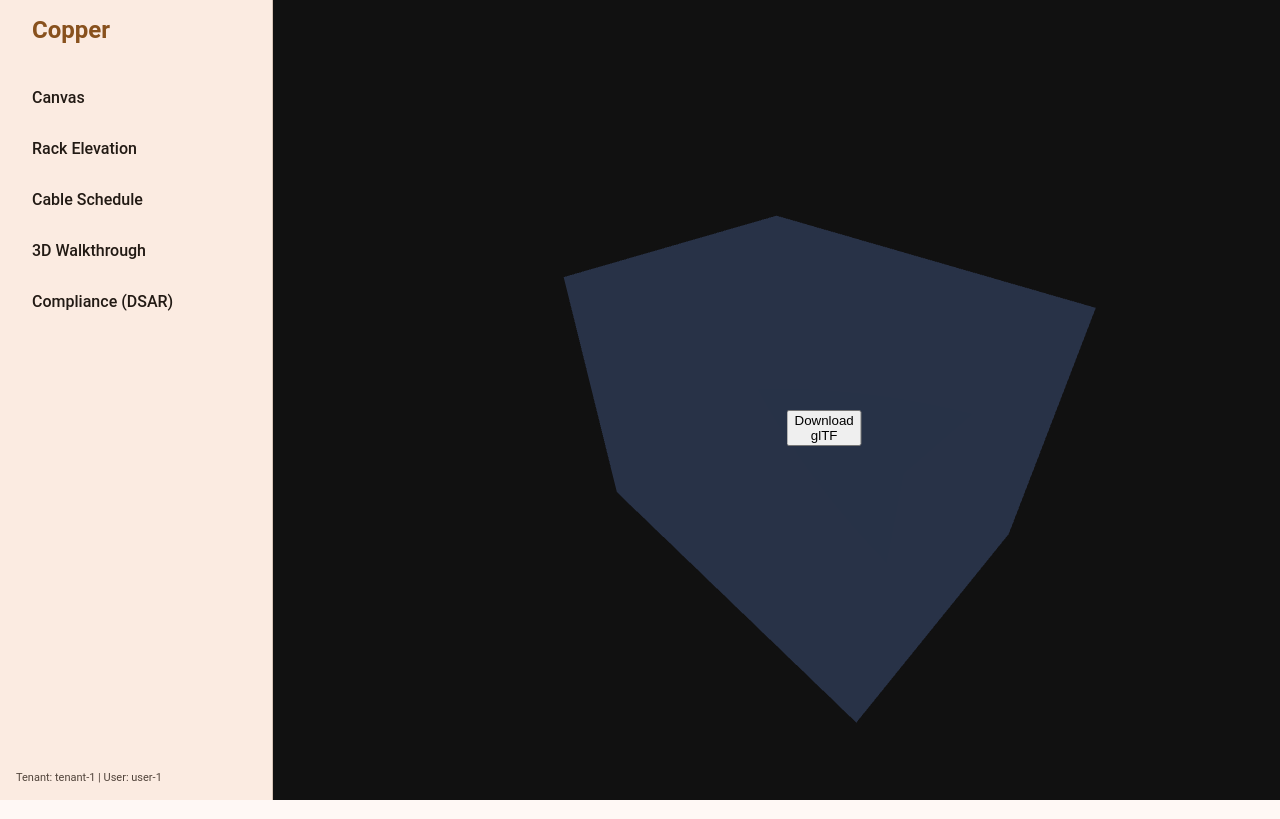
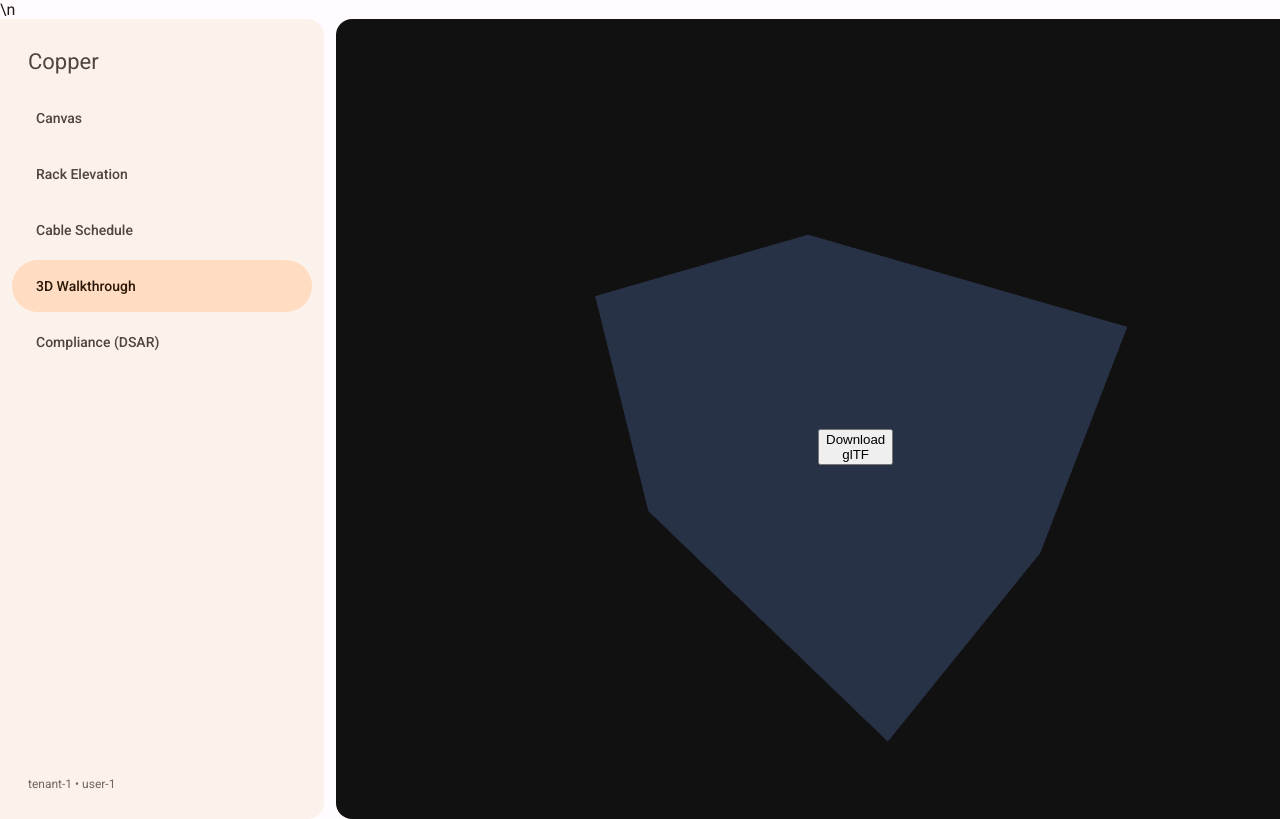
Before and after one commit to sindrehaugen/Copper, a React (Vite) app in the folder app/: page /3d in a window 1280 px wide. Built offline with nearby package versions, Linux system fonts and the light colour scheme; what @antv/x6-react-shape would draw is missing.

Commit message:
style: implement Material Design 3 layout and dynamic color tokens (Light/Dark)

```diff
--- a/app/index.html
+++ b/app/index.html
@@ -2,7 +2,7 @@
 <html lang="en">
   <head>
     <meta charset="UTF-8" />
-    <meta name="viewport" content="width=device-width, initial-scale=1.0" />
+    <meta name="viewport" content="width=device-width, initial-scale=1.0" />\n    <meta name="color-scheme" content="light dark" />
     <title>Copper</title>
   </head>
   <body>
--- a/app/src/shell/index.tsx
+++ b/app/src/shell/index.tsx
@@ -1,5 +1,5 @@
 import { ReactNode, createContext, useContext, useEffect, useState } from 'react';
-import { BrowserRouter, Routes, Route, Link } from 'react-router-dom';
+import { BrowserRouter, Routes, Route, Link, useLocation } from 'react-router-dom';
 import { useTranslation } from 'react-i18next';
 import { useDocumentStore } from '../store/documentStore';
 import { useSettingsStore } from '../store/settingsStore';
@@ -23,28 +23,38 @@ interface SessionContextType {
 
 const SessionContext = createContext<SessionContextType | null>(null);
 
+function NavItem({ to, label }: { to: string; label: string }) {
+  const location = useLocation();
+  const isActive = location.pathname === to;
+  return (
+    <li>
+      <Link to={to} className={isActive ? 'active' : ''}>
+        {label}
+      </Link>
+    </li>
+  );
+}
+
 function Layout({ children }: { children: ReactNode }) {
   const { t } = useTranslation();
   const session = useContext(SessionContext);
 
   return (
     <div className="app-layout">
-      <header>
-        <div style={{ padding: '0 1rem 2rem 1rem', fontSize: '1.5rem', fontWeight: 'bold', color: 'var(--md-sys-color-primary)' }}>Copper</div>
-        <nav>
-          <ul>
-            <li><Link to="/">Canvas</Link></li>
-            <li><Link to="/rack">Rack Elevation</Link></li>
-            <li><Link to="/schedule">Cable Schedule</Link></li>
-            <li><Link to="/3d">3D Walkthrough</Link></li>
-            <li><Link to="/compliance">Compliance (DSAR)</Link></li>
-          </ul>
-        </nav>
+      <nav className="m3-nav-drawer">
+        <div className="m3-nav-header">Copper</div>
+        <ul>
+          <NavItem to="/" label="Canvas" />
+          <NavItem to="/rack" label="Rack Elevation" />
+          <NavItem to="/schedule" label="Cable Schedule" />
+          <NavItem to="/3d" label="3D Walkthrough" />
+          <NavItem to="/compliance" label="Compliance (DSAR)" />
+        </ul>
         <div className="session-info">
-          Tenant: {session?.tenantId} | User: {session?.userId}
+          {session?.tenantId} • {session?.userId}
         </div>
-      </header>
-      <main>
+      </nav>
+      <main className="m3-main-content">
         {children}
       </main>
     </div>
@@ -66,7 +76,7 @@ function ConnectedCanvasView() {
 
     applyElkLayoutX6(rawNodes, rawEdges, { wireSpacing: settings.wireSpacing }).then(({ nodes: layoutedNodes, edges: layoutedEdges }) => {
       setNodes(layoutedNodes);
-      setEdges(layoutedEdges); // Labels and extra config handled in CanvasView
+      setEdges(layoutedEdges);
     });
   }, [document, settings.wireSpacing, settings.terminalSpacing, settings.headerFontSize, settings.showCableLabels, settings.cableLabelPosition]);
 
--- a/app/src/theme/theme.css
+++ b/app/src/theme/theme.css
@@ -1,214 +1,97 @@
-/* Material Design 3 Design Tokens (ADR-0009) */
-/* Generated from seed color #B87333 */
+@import url('https://fonts.googleapis.com/css2?family=Roboto:wght@400;500;700&display=swap');
 
 :root {
-  /* Inform browser of supported color schemes */
-  color-scheme: light dark;
-
-  /* --- Shape Tokens --- */
-  --md-sys-shape-corner-none: 0px;
-  --md-sys-shape-corner-extra-small: 4px;
-  --md-sys-shape-corner-small: 8px;
-  --md-sys-shape-corner-medium: 12px;
-  --md-sys-shape-corner-large: 16px;
-  --md-sys-shape-corner-extra-large: 28px;
-  --md-sys-shape-corner-full: 9999px;
-
-  /* --- Elevation Tokens --- */
-  --md-sys-elevation-level-0: none;
-  --md-sys-elevation-level-1: 0px 1px 3px 1px rgba(0, 0, 0, 0.15), 0px 1px 2px 0px rgba(0, 0, 0, 0.30);
-  --md-sys-elevation-level-2: 0px 2px 6px 2px rgba(0, 0, 0, 0.15), 0px 1px 2px 0px rgba(0, 0, 0, 0.30);
-  --md-sys-elevation-level-3: 0px 4px 8px 3px rgba(0, 0, 0, 0.15), 0px 1px 3px 0px rgba(0, 0, 0, 0.30);
-  --md-sys-elevation-level-4: 0px 6px 10px 4px rgba(0, 0, 0, 0.15), 0px 2px 3px 0px rgba(0, 0, 0, 0.30);
-  --md-sys-elevation-level-5: 0px 8px 12px 6px rgba(0, 0, 0, 0.15), 0px 4px 4px 0px rgba(0, 0, 0, 0.30);
-
-  /* --- State Layer Tokens --- */
-  --md-sys-state-hover-opacity: 0.08;
-  --md-sys-state-focus-opacity: 0.12;
-  --md-sys-state-pressed-opacity: 0.12;
-  --md-sys-state-dragged-opacity: 0.16;
-
-  /* --- Typography Scale Tokens --- */
-  --md-sys-typescale-display-large-font-family: Roboto, system-ui, -apple-system, BlinkMacSystemFont, "Segoe UI", sans-serif;
-  --md-sys-typescale-display-large-font-size: 3.5625rem;
-  --md-sys-typescale-display-large-line-height: 4rem;
-  --md-sys-typescale-display-large-font-weight: 400;
-  --md-sys-typescale-display-large-letter-spacing: -0.25px;
-  --md-sys-typescale-display-medium-font-family: Roboto, system-ui, -apple-system, BlinkMacSystemFont, "Segoe UI", sans-serif;
-  --md-sys-typescale-display-medium-font-size: 2.8125rem;
-  --md-sys-typescale-display-medium-line-height: 3.25rem;
-  --md-sys-typescale-display-medium-font-weight: 400;
-  --md-sys-typescale-display-medium-letter-spacing: 0px;
-  --md-sys-typescale-display-small-font-family: Roboto, system-ui, -apple-system, BlinkMacSystemFont, "Segoe UI", sans-serif;
-  --md-sys-typescale-display-small-font-size: 2.25rem;
-  --md-sys-typescale-display-small-line-height: 2.75rem;
-  --md-sys-typescale-display-small-font-weight: 400;
-  --md-sys-typescale-display-small-letter-spacing: 0px;
-  --md-sys-typescale-headline-large-font-family: Roboto, system-ui, -apple-system, BlinkMacSystemFont, "Segoe UI", sans-serif;
-  --md-sys-typescale-headline-large-font-size: 2rem;
-  --md-sys-typescale-headline-large-line-height: 2.5rem;
-  --md-sys-typescale-headline-large-font-weight: 400;
-  --md-sys-typescale-headline-large-letter-spacing: 0px;
-  --md-sys-typescale-headline-medium-font-family: Roboto, system-ui, -apple-system, BlinkMacSystemFont, "Segoe UI", sans-serif;
-  --md-sys-typescale-headline-medium-font-size: 1.75rem;
-  --md-sys-typescale-headline-medium-line-height: 2.25rem;
-  --md-sys-typescale-headline-medium-font-weight: 400;
-  --md-sys-typescale-headline-medium-letter-spacing: 0px;
-  --md-sys-typescale-headline-small-font-family: Roboto, system-ui, -apple-system, BlinkMacSystemFont, "Segoe UI", sans-serif;
-  --md-sys-typescale-headline-small-font-size: 1.5rem;
-  --md-sys-typescale-headline-small-line-height: 2rem;
-  --md-sys-typescale-headline-small-font-weight: 400;
-  --md-sys-typescale-headline-small-letter-spacing: 0px;
-  --md-sys-typescale-title-large-font-family: Roboto, system-ui, -apple-system, BlinkMacSystemFont, "Segoe UI", sans-serif;
+  /* Typography */
+  --md-sys-typescale-body-large-font-family: 'Roboto', system-ui, -apple-system, sans-serif;
+  --md-sys-typescale-body-large-font-size: 1rem;
+  --md-sys-typescale-body-large-line-height: 1.5rem;
+  --md-sys-typescale-body-large-font-weight: 400;
+  --md-sys-typescale-label-large-font-family: 'Roboto', system-ui, -apple-system, sans-serif;
+  --md-sys-typescale-label-large-font-size: 0.875rem;
+  --md-sys-typescale-label-large-line-height: 1.25rem;
+  --md-sys-typescale-label-large-font-weight: 500;
+  --md-sys-typescale-title-large-font-family: 'Roboto', system-ui, -apple-system, sans-serif;
   --md-sys-typescale-title-large-font-size: 1.375rem;
   --md-sys-typescale-title-large-line-height: 1.75rem;
   --md-sys-typescale-title-large-font-weight: 400;
-  --md-sys-typescale-title-large-letter-spacing: 0px;
-  --md-sys-typescale-title-medium-font-family: Roboto, system-ui, -apple-system, BlinkMacSystemFont, "Segoe UI", sans-serif;
-  --md-sys-typescale-title-medium-font-size: 1rem;
-  --md-sys-typescale-title-medium-line-height: 1.5rem;
-  --md-sys-typescale-title-medium-font-weight: 500;
-  --md-sys-typescale-title-medium-letter-spacing: 0.15px;
-  --md-sys-typescale-title-small-font-family: Roboto, system-ui, -apple-system, BlinkMacSystemFont, "Segoe UI", sans-serif;
-  --md-sys-typescale-title-small-font-size: 0.875rem;
-  --md-sys-typescale-title-small-line-height: 1.25rem;
-  --md-sys-typescale-title-small-font-weight: 500;
-  --md-sys-typescale-title-small-letter-spacing: 0.1px;
-  --md-sys-typescale-body-large-font-family: Roboto, system-ui, -apple-system, BlinkMacSystemFont, "Segoe UI", sans-serif;
-  --md-sys-typescale-body-large-font-size: 1rem;
-  --md-sys-typescale-body-large-line-height: 1.5rem;
-  --md-sys-typescale-body-large-font-weight: 400;
-  --md-sys-typescale-body-large-letter-spacing: 0.5px;
-  --md-sys-typescale-body-medium-font-family: Roboto, system-ui, -apple-system, BlinkMacSystemFont, "Segoe UI", sans-serif;
-  --md-sys-typescale-body-medium-font-size: 0.875rem;
-  --md-sys-typescale-body-medium-line-height: 1.25rem;
-  --md-sys-typescale-body-medium-font-weight: 400;
-  --md-sys-typescale-body-medium-letter-spacing: 0.25px;
-  --md-sys-typescale-body-small-font-family: Roboto, system-ui, -apple-system, BlinkMacSystemFont, "Segoe UI", sans-serif;
-  --md-sys-typescale-body-small-font-size: 0.75rem;
-  --md-sys-typescale-body-small-line-height: 1rem;
-  --md-sys-typescale-body-small-font-weight: 400;
-  --md-sys-typescale-body-small-letter-spacing: 0.4px;
-  --md-sys-typescale-label-large-font-family: Roboto, system-ui, -apple-system, BlinkMacSystemFont, "Segoe UI", sans-serif;
-  --md-sys-typescale-label-large-font-size: 0.875rem;
-  --md-sys-typescale-label-large-line-height: 1.25rem;
-  --md-sys-typescale-label-large-font-weight: 500;
-  --md-sys-typescale-label-large-letter-spacing: 0.1px;
-  --md-sys-typescale-label-medium-font-family: Roboto, system-ui, -apple-system, BlinkMacSystemFont, "Segoe UI", sans-serif;
-  --md-sys-typescale-label-medium-font-size: 0.75rem;
-  --md-sys-typescale-label-medium-line-height: 1rem;
-  --md-sys-typescale-label-medium-font-weight: 500;
-  --md-sys-typescale-label-medium-letter-spacing: 0.5px;
-  --md-sys-typescale-label-small-font-family: Roboto, system-ui, -apple-system, BlinkMacSystemFont, "Segoe UI", sans-serif;
-  --md-sys-typescale-label-small-font-size: 0.6875rem;
-  --md-sys-typescale-label-small-line-height: 1rem;
-  --md-sys-typescale-label-small-font-weight: 500;
-  --md-sys-typescale-label-small-letter-spacing: 0.5px;
 
-  /* --- Light Theme Color Roles (Default) --- */
+  /* Colors (Light Theme) */
   --md-sys-color-primary: #88511d;
   --md-sys-color-on-primary: #ffffff;
   --md-sys-color-primary-container: #ffdcc2;
-  --md-sys-color-on-primary-container: #6c3a05;
-  --md-sys-color-inverse-primary: #ffb77b;
-  --md-sys-color-primary-fixed: #ffdcc2;
-  --md-sys-color-primary-fixed-dim: #ffb77b;
-  --md-sys-color-on-primary-fixed: #2e1500;
-  --md-sys-color-on-primary-fixed-variant: #6c3a05;
+  --md-sys-color-on-primary-container: #2e1500;
+
   --md-sys-color-secondary: #745944;
   --md-sys-color-on-secondary: #ffffff;
   --md-sys-color-secondary-container: #ffdcc2;
-  --md-sys-color-on-secondary-container: #5a422e;
-  --md-sys-color-secondary-fixed: #ffdcc2;
-  --md-sys-color-secondary-fixed-dim: #e3c0a6;
-  --md-sys-color-on-secondary-fixed: #2a1707;
-  --md-sys-color-on-secondary-fixed-variant: #5a422e;
+  --md-sys-color-on-secondary-container: #2a1707;
+
   --md-sys-color-tertiary: #5b6237;
   --md-sys-color-on-tertiary: #ffffff;
   --md-sys-color-tertiary-container: #e0e7b1;
-  --md-sys-color-on-tertiary-container: #444a22;
-  --md-sys-color-tertiary-fixed: #e0e7b1;
-  --md-sys-color-tertiary-fixed-dim: #c4cb97;
-  --md-sys-color-on-tertiary-fixed: #191e00;
-  --md-sys-color-on-tertiary-fixed-variant: #444a22;
+  --md-sys-color-on-tertiary-container: #191e00;
+
   --md-sys-color-error: #ba1a1a;
   --md-sys-color-on-error: #ffffff;
   --md-sys-color-error-container: #ffdad6;
-  --md-sys-color-on-error-container: #93000a;
-  --md-sys-color-background: #fff8f5;
-  --md-sys-color-on-background: #221a14;
-  --md-sys-color-surface: #fff8f5;
-  --md-sys-color-on-surface: #221a14;
+  --md-sys-color-on-error-container: #410002;
+
+  --md-sys-color-background: #fffbff;
+  --md-sys-color-on-background: #201a17;
+
+  --md-sys-color-surface: #fffbff;
+  --md-sys-color-on-surface: #201a17;
   --md-sys-color-surface-variant: #f3dfd1;
   --md-sys-color-on-surface-variant: #51443b;
-  --md-sys-color-surface-dim: #e7d7cd;
-  --md-sys-color-surface-bright: #fff8f5;
-  --md-sys-color-surface-container-lowest: #ffffff;
-  --md-sys-color-surface-container-low: #fff1e9;
-  --md-sys-color-surface-container: #fbebe1;
-  --md-sys-color-surface-container-high: #f5e5db;
-  --md-sys-color-surface-container-highest: #efe0d6;
-  --md-sys-color-inverse-surface: #382f28;
-  --md-sys-color-inverse-on-surface: #feeee4;
+
   --md-sys-color-outline: #847469;
   --md-sys-color-outline-variant: #d6c3b6;
-  --md-sys-color-shadow: #000000;
-  --md-sys-color-scrim: #000000;
-  --md-sys-color-surface-tint: #88511d;
+
+  --md-sys-color-surface-container-lowest: #ffffff;
+  --md-sys-color-surface-container-low: #fbf2ec;
+  --md-sys-color-surface-container: #f5ece6;
+  --md-sys-color-surface-container-high: #efe7e1;
+  --md-sys-color-surface-container-highest: #e9e1db;
 }
 
-/* --- Dark Theme Color Roles (OS Follower — zero theme flash) --- */
 @media (prefers-color-scheme: dark) {
   :root {
     --md-sys-color-primary: #ffb77b;
     --md-sys-color-on-primary: #4d2700;
     --md-sys-color-primary-container: #6c3a05;
     --md-sys-color-on-primary-container: #ffdcc2;
-    --md-sys-color-inverse-primary: #88511d;
-    --md-sys-color-primary-fixed: #ffdcc2;
-    --md-sys-color-primary-fixed-dim: #ffb77b;
-    --md-sys-color-on-primary-fixed: #2e1500;
-    --md-sys-color-on-primary-fixed-variant: #6c3a05;
+
     --md-sys-color-secondary: #e3c0a6;
     --md-sys-color-on-secondary: #412c19;
     --md-sys-color-secondary-container: #5a422e;
     --md-sys-color-on-secondary-container: #ffdcc2;
-    --md-sys-color-secondary-fixed: #ffdcc2;
-    --md-sys-color-secondary-fixed-dim: #e3c0a6;
-    --md-sys-color-on-secondary-fixed: #2a1707;
-    --md-sys-color-on-secondary-fixed-variant: #5a422e;
+
     --md-sys-color-tertiary: #c4cb97;
     --md-sys-color-on-tertiary: #2e330d;
     --md-sys-color-tertiary-container: #444a22;
     --md-sys-color-on-tertiary-container: #e0e7b1;
-    --md-sys-color-tertiary-fixed: #e0e7b1;
-    --md-sys-color-tertiary-fixed-dim: #c4cb97;
-    --md-sys-color-on-tertiary-fixed: #191e00;
-    --md-sys-color-on-tertiary-fixed-variant: #444a22;
+
     --md-sys-color-error: #ffb4ab;
     --md-sys-color-on-error: #690005;
     --md-sys-color-error-container: #93000a;
     --md-sys-color-on-error-container: #ffdad6;
-    --md-sys-color-background: #19120c;
-    --md-sys-color-on-background: #efe0d6;
-    --md-sys-color-surface: #19120c;
-    --md-sys-color-on-surface: #efe0d6;
+
+    --md-sys-color-background: #201a17;
+    --md-sys-color-on-background: #ece0da;
+
+    --md-sys-color-surface: #201a17;
+    --md-sys-color-on-surface: #ece0da;
     --md-sys-color-surface-variant: #51443b;
     --md-sys-color-on-surface-variant: #d6c3b6;
-    --md-sys-color-surface-dim: #19120c;
-    --md-sys-color-surface-bright: #413731;
-    --md-sys-color-surface-container-lowest: #140d08;
-    --md-sys-color-surface-container-low: #221a14;
-    --md-sys-color-surface-container: #261e18;
-    --md-sys-color-surface-container-high: #312822;
-    --md-sys-color-surface-container-highest: #3c332c;
-    --md-sys-color-inverse-surface: #efe0d6;
-    --md-sys-color-inverse-on-surface: #382f28;
+
     --md-sys-color-outline: #9e8e82;
     --md-sys-color-outline-variant: #51443b;
-    --md-sys-color-shadow: #000000;
-    --md-sys-color-scrim: #000000;
-    --md-sys-color-surface-tint: #ffb77b;
+
+    --md-sys-color-surface-container-lowest: #140f0c;
+    --md-sys-color-surface-container-low: #201a17;
+    --md-sys-color-surface-container: #241e1b;
+    --md-sys-color-surface-container-high: #2f2825;
+    --md-sys-color-surface-container-highest: #3a332f;
   }
 }
 
@@ -218,6 +101,7 @@ body {
   background-color: var(--md-sys-color-background);
   color: var(--md-sys-color-on-background);
   font-family: var(--md-sys-typescale-body-large-font-family);
+  -webkit-font-smoothing: antialiased;
 }
 
 .app-layout {
@@ -225,49 +109,98 @@ body {
   height: 100vh;
   width: 100vw;
   overflow: hidden;
+  background-color: var(--md-sys-color-background);
 }
 
-.app-layout header {
-  width: 240px;
-  background-color: var(--md-sys-color-surface-container);
-  border-right: 1px solid var(--md-sys-color-outline-variant);
+/* Material Design 3 Navigation Drawer */
+.m3-nav-drawer {
+  width: 300px;
+  background-color: var(--md-sys-color-surface-container-low);
   display: flex;
   flex-direction: column;
-  padding: 1rem;
+  padding: 12px;
+  border-radius: 0 16px 16px 0;
+  margin-right: 12px; /* spacing to main content */
+  transition: background-color 0.2s ease;
 }
 
-.app-layout header nav ul {
+.m3-nav-header {
+  padding: 18px 16px;
+  font-size: var(--md-sys-typescale-title-large-font-size);
+  font-weight: var(--md-sys-typescale-title-large-font-weight);
+  color: var(--md-sys-color-on-surface-variant);
+  letter-spacing: 0;
+}
+
+.m3-nav-drawer ul {
   list-style: none;
   padding: 0;
   margin: 0;
   display: flex;
   flex-direction: column;
-  gap: 0.5rem;
+  gap: 4px;
 }
 
-.app-layout header nav ul li a {
+.m3-nav-drawer ul li a {
   text-decoration: none;
-  color: var(--md-sys-color-on-surface);
-  padding: 0.75rem 1rem;
-  border-radius: 8px;
+  color: var(--md-sys-color-on-surface-variant);
+  padding: 16px 24px;
+  border-radius: 28px; /* M3 stadium shape */
   display: block;
+  font-size: var(--md-sys-typescale-label-large-font-size);
   font-weight: var(--md-sys-typescale-label-large-font-weight);
+  line-height: var(--md-sys-typescale-label-large-line-height);
+  transition: background-color 0.2s ease, color 0.2s ease;
 }
 
-.app-layout header nav ul li a:hover {
-  background-color: var(--md-sys-color-surface-variant);
+.m3-nav-drawer ul li a:hover {
+  background-color: rgba(32, 26, 23, 0.08); /* on-surface hover */
+}
+
+@media (prefers-color-scheme: dark) {
+  .m3-nav-drawer ul li a:hover {
+    background-color: rgba(236, 224, 218, 0.08);
+  }
+}
+
+.m3-nav-drawer ul li a.active {
+  background-color: var(--md-sys-color-secondary-container);
+  color: var(--md-sys-color-on-secondary-container);
 }
 
 .session-info {
   margin-top: auto;
-  font-size: var(--md-sys-typescale-label-small-font-size);
+  padding: 16px;
+  font-size: 0.75rem;
   color: var(--md-sys-color-on-surface-variant);
+  opacity: 0.8;
 }
 
-.app-layout main {
+.m3-main-content {
   flex: 1;
   display: flex;
   flex-direction: column;
   overflow: auto;
   position: relative;
+  background-color: var(--md-sys-color-surface);
+  border-radius: 16px 0 0 16px;
 }
+
+/* Card overrides for M3 */
+.m3-card {
+  background-color: var(--md-sys-color-surface-container);
+  border-radius: 12px;
+  border: 1px solid var(--md-sys-color-outline-variant);
+  color: var(--md-sys-color-on-surface);
+}
+
+/* Let's also style the copper settings panel to look M3 */
+.copper-settings-panel {
+  background-color: var(--md-sys-color-surface-container-high) !important;
+  color: var(--md-sys-color-on-surface) !important;
+  border-radius: 16px !important;
+  border: 1px solid var(--md-sys-color-outline-variant) !important;
+  box-shadow: 0 4px 6px rgba(0,0,0,0.1) !important;
+  padding: 16px !important;
+  font-family: var(--md-sys-typescale-body-large-font-family);
+}
```
Also changed, not shown: app/src/views/canvas/SettingsPanel.tsx (+34 -28 lines), app/src/views/canvas/nodes/DeviceNode.tsx (line endings or trailing spaces).
